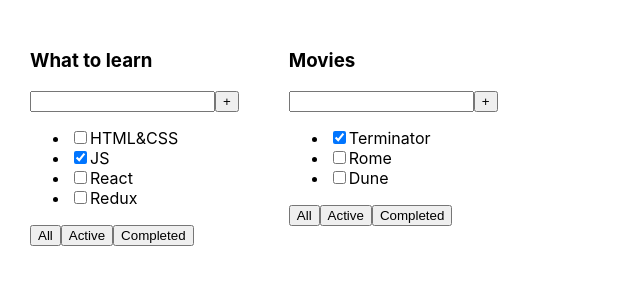
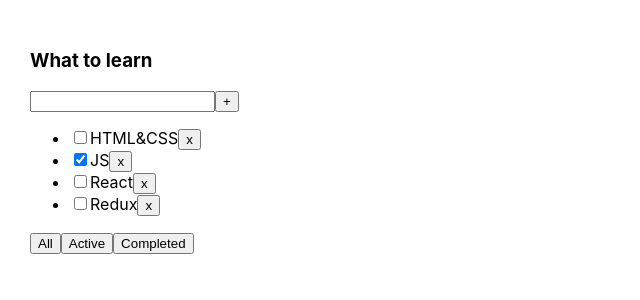
Before and after one commit to naumyshev/ToDoDym, a React (Create React App) app: page / in a window 1280 px wide. Shown: the top 300 px of the page, without its empty margins (0-640 px from the left). Built offline with nearby package versions, Linux system fonts and the light colour scheme.

Commit message:
added useState, removeTask

```diff
--- a/src/App.tsx
+++ b/src/App.tsx
@@ -1,27 +1,35 @@
-import React from 'react';
+import React, {useState} from 'react';
 import './App.css';
 import {TaskType, Todolist} from "./Todolist";
 
 function App() {
 
-    const tasks1: Array<TaskType> = [
+    // let tasks: Array<TaskType> = [
+    //     {id: 1, title: "HTML&CSS", isDone: false},
+    //     {id: 2, title: "JS", isDone: true},
+    //     {id: 3, title: "React", isDone: false},
+    //     {id: 4, title: "Redux", isDone: false}
+    // ]
+
+    const [tasks, setTasks] = useState([
         {id: 1, title: "HTML&CSS", isDone: false},
         {id: 2, title: "JS", isDone: true},
         {id: 3, title: "React", isDone: false},
         {id: 4, title: "Redux", isDone: false}
-    ]
+    ])
 
-    const tasks2: Array<TaskType> = [
-        {id: 1, title: "Terminator", isDone: true},
-        {id: 2, title: "Rome", isDone: false},
-        {id: 3, title: "Dune", isDone: false}
-    ]
+    const removeTask = (id: number) => {
+        const filteredTasks = tasks.filter(t => t.id !== id)
+        setTasks(filteredTasks)
+    }
 
     return (
         <div className="App">
-            <Todolist title={"What to learn"} tasks={tasks1} />
-            <Todolist title={"Movies"} tasks={tasks2}/>
-
+            <Todolist
+                title={"What to learn"}
+                tasks={tasks}
+                removeTask={removeTask}
+            />
         </div>
     );
 }
--- a/src/Todolist.tsx
+++ b/src/Todolist.tsx
@@ -9,6 +9,7 @@
 type PropsType = {
     title: string
     tasks: Array<TaskType>
+    removeTask(id: number): void
 }
 
 export const Todolist = (props: PropsType) => {
@@ -27,6 +28,7 @@
                             <li>
                                 <input type="checkbox" checked={t.isDone}/>
                                 <span>{t.title}</span>
+                                <button onClick={() => {props.removeTask(t.id)} }>x</button>
                             </li>)
                     })
                 }
```
